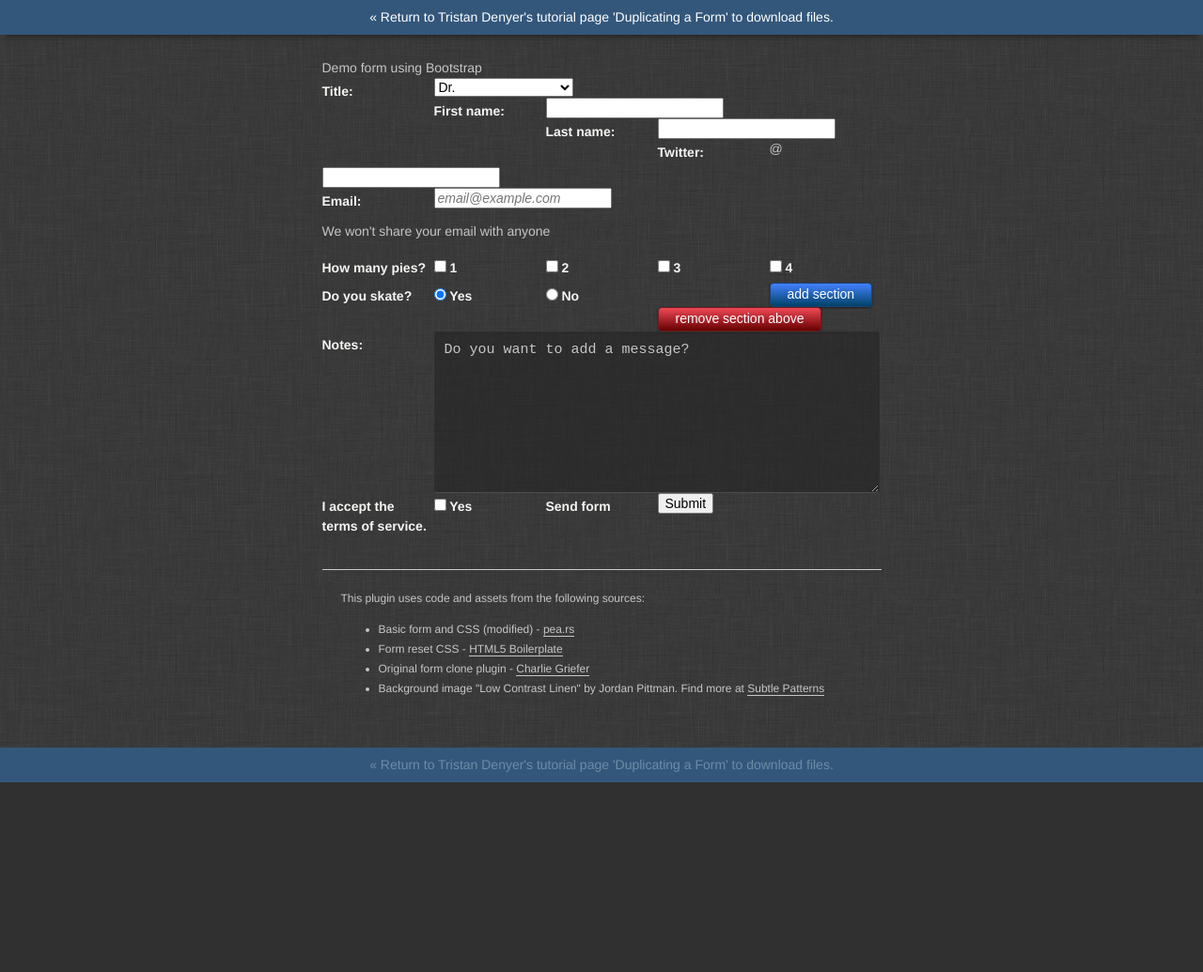
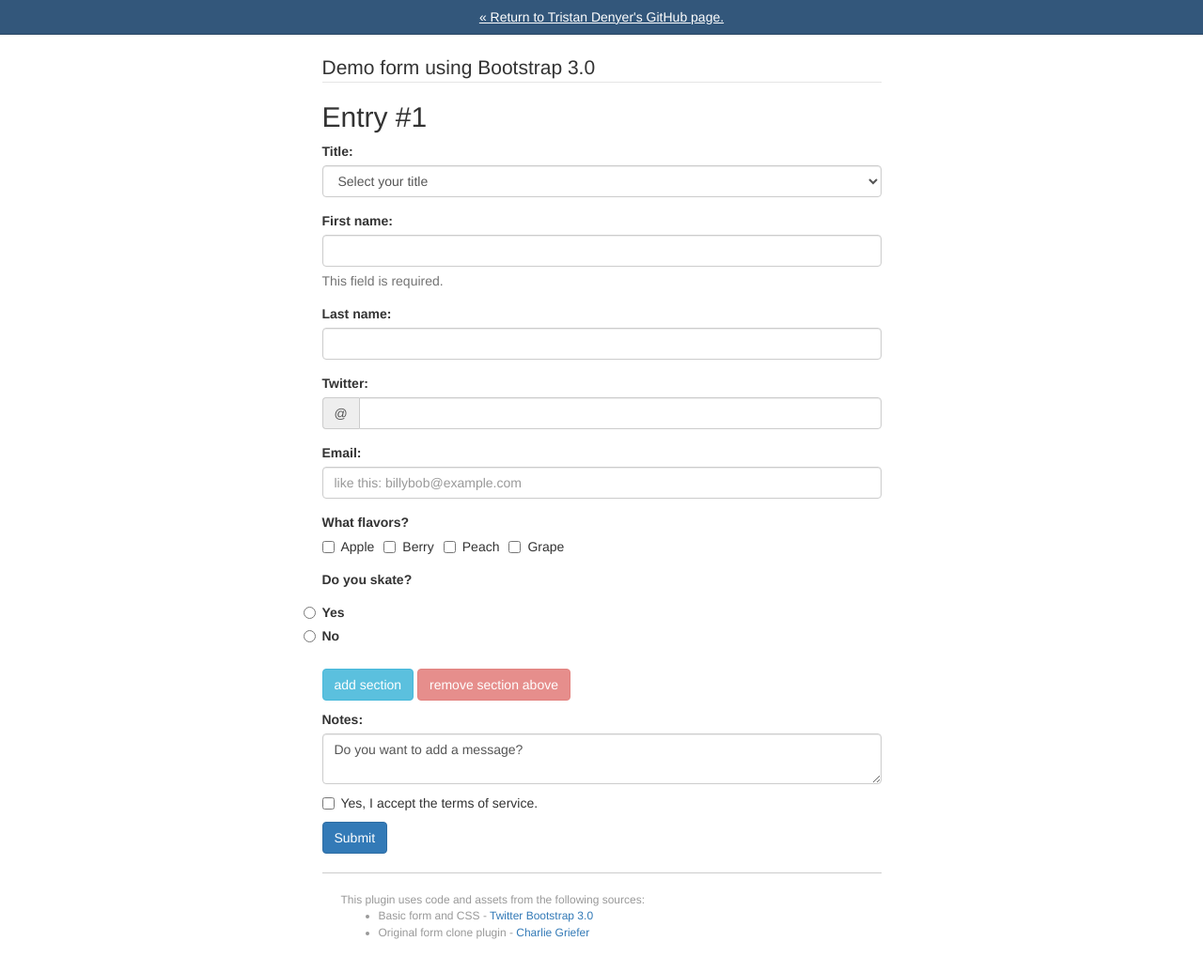
Before and after one commit to tristandenyer/clone-section-of-form-ES6-or-jQuery, a plain HTML site: page dynamic-form-bootstrap-3-0.html in a window 1280 px wide. Shown: the top 1035 px of the page at 94% size. Before the commit the page ends 833 px from the top, so only its background shows below. Drawn offline with nearby package versions, Linux system fonts and the light colour scheme; files that its build step writes are made by us from their sources.

Commit message:
initial commit

```diff
--- a/dynamic-form-bootstrap-3-0.html
+++ b/dynamic-form-bootstrap-3-0.html
@@ -6,170 +6,171 @@
     <meta name="viewport" content="width=device-width, initial-scale=1.0">
 
     <title>Dynamically Duplicating a form, by Tristan Denyer</title>
-    <link rel="stylesheet" href="styles.css" type="text/css">
-    <script src="//ajax.googleapis.com/ajax/libs/jquery/1.9.1/jquery.min.js"></script>
+    <link href="http://netdna.bootstrapcdn.com/bootstrap/3.0.0/css/bootstrap.min.css" rel="stylesheet">
+    <style>
+      /* ==========================================================================
+          Demo using Bootstrap 3.0
+          You don't need any of these styles for the form to work properly. This is
+          just to create the demo/test page.
+        ========================================================================== */
+
+      #wrapper {
+        width:595px;
+        margin:0 auto;
+      }
+      legend {
+        margin-top: 20px;
+      }
+      #attribution {
+        font-size:12px;
+        color:#999;
+        padding:20px;
+        margin:20px 0;
+        border-top:1px solid #ccc;
+      }
+      #O_o {
+        text-align: center;
+        background: #33577b;
+        color: #b4c9dd;
+        border-bottom: 1px solid #294663;
+      }
+      #O_o a:link, #O_o a:visited {
+        color: #b4c9dd;
+        border-bottom: #b4c9dd;
+        display: block;
+        padding: 8px;
+      }
+      #O_o a:hover, #O_o a:active {
+        color: #fff;
+        border-bottom: #fff;
+      }
+      </style>
+    <script src="//ajax.googleapis.com/ajax/libs/jquery/1.10.2/jquery.min.js"></script>
 
     <script type="text/javascript">
     // if Google is down, it looks to local file...
     if (typeof jQuery == 'undefined') {
-      document.write(unescape("%3Cscript src='jquery-1.9.1.min.js' type='text/javascript'%3E%3C/script%3E"));
+      document.write(unescape("%3Cscript src='js/jquery-1.10.2.min.js' type='text/javascript'%3E%3C/script%3E"));
     }
     </script>
-    <script type="text/javascript" src="clone-form-td.js"></script>
+    <script type="text/javascript" src="js/clone-form-td.js"></script>
+    <script src="http://netdna.bootstrapcdn.com/bootstrap/3.0.0/js/bootstrap.min.js"></script> <!-- only added as a smoke test for js conflicts -->
 </head>
 
 <body>
-    <div id="O_o"><a href="http://tristandenyer.com/using-jquery-to-duplicate-a-section-of-a-form-maintaining-accessibility/">&laquo; Return to Tristan Denyer's tutorial page 'Duplicating a Form' to download files.</a></div>
+    <div id="O_o"><a href="https://github.com/tristandenyer/Clone-section-of-form-using-jQuery">&laquo; Return to Tristan Denyer's GitHub page.</a></div>
     <div id="wrapper">
-      <form class="form-horizontal">
+      <form action="#" method="post" id="sign-up_area" role="form">
+        <legend>Demo form using Bootstrap 3.0</legend>
+        <div id="entry1" class="clonedInput">
+          <h2 id="reference" name="reference" class="heading-reference">Entry #1</h2>
           <fieldset>
 
-        <!-- Form Name -->
-        <legend>Demo form using Bootstrap</legend>
-
         <!-- Select Basic -->
-        <div class="control-group">
-          <label class="control-label" for="title">Title:</label>
-          <div class="controls">
-            <select id="title" name="title" class="input-xlarge">
-              <option>Dr.</option>
-              <option>Mrs.</option>
-              <option>Mr.</option>
-              <option>Ms.</option>
-              <option>Sir</option>
-              <option>Lord</option>
-              <option>Baron</option>
-            </select>
-          </div>
+        <label class="label_ttl control-label" for="title">Title:</label>
+        <div class="form-group">
+            <select class="select_ttl form-control" name="title" id="title">
+              <option value="" selected="selected" disabled="disabled">Select your title</option>
+              <option value="Dr.">Dr.</option>
+              <option value="Mr.">Mr.</option>
+              <option value="Mrs.">Mrs.</option>
+              <option value="Ms.">Ms.</option>
+              <option value="Sir">Sir</option>
+            </select> <!-- end .select_ttl -->
           </div>
 
         <!-- Text input-->
-        <div class="control-group">
-          <label class="control-label" for="first_name">First name:</label>
-          <div class="controls">
-            <input id="first_name" name="first_name" type="text" placeholder="" class="input-xlarge" required="">
-
-          </div>
+        <div class="form-group">
+          <label class="label_fn control-label" for="first_name">First name:</label>
+          <input id="first_name" name="first_name" type="text" placeholder="" class="input_fn form-control" required="">
+          <p class="help-block">This field is required.</p>
         </div>
 
         <!-- Text input-->
-        <div class="control-group">
-          <label class="control-label" for="last_name">Last name:</label>
-          <div class="controls">
-            <input id="last_name" name="last_name" type="text" placeholder="" class="input-xlarge">
-
-          </div>
+        <div class="form-group">
+          <label class="label_ln control-label" for="last_name">Last name:</label>
+          <input id="last_name" name="last_name" type="text" placeholder="" class="input_ln form-control">
         </div>
 
         <!-- Prepended text-->
-        <div class="control-group">
-          <label class="control-label" for="twitter_handle">Twitter:</label>
-          <div class="controls">
-            <div class="input-prepend">
-              <span class="add-on">@</span>
-              <input id="twitter_handle" name="twitter_handle" class="input-xlarge" placeholder="" type="text">
+        <label class="label_twt control-label" for="twitter_handle">Twitter:</label>
+        <div class="input-group form-group">
+          <span class="input-group-addon">@</span>
+          <input id="twitter_handle" name="twitter_handle" class="input_twt form-control" placeholder="" type="text">
         </div>
-
-          </div>
-        </div>
-
         <!-- Text input-->
-        <div class="control-group">
-          <label class="control-label" for="email_address">Email:</label>
-          <div class="controls">
-            <input id="email_address" name="email_address" type="text" placeholder="email@example.com" class="input-xlarge">
-            <p class="help-block">We won't share your email with anyone</p>
-          </div>
+        <div class="form-group">
+          <label class="label_email control-label" for="email_address">Email:</label>
+          <input id="email_address" name="email_address" type="text" placeholder="like this: billybob@example.com" class="input_email form-control">
         </div>
 
         <!-- Multiple Checkboxes (inline) -->
-        <div class="control-group">
-          <label class="control-label" for="checkboxitem">How many pies?</label>
-          <div class="controls">
-            <label class="checkbox inline" for="checkboxitem-0">
-              <input type="checkbox" name="checkboxitem" id="checkboxitem-0" value="1">
-              1
+        <label class="label_checkboxitem control-label" for="checkboxitem">What flavors?</label>
+        <div class="input-group form-group">
+          <label class="checkbox-inline" for="checkboxitem-0">
+            <input class="input_checkboxitem" type="checkbox" name="checkboxitem" id="checkboxitem-0" value="Apple">
+            Apple
           </label>
-            <label class="checkbox inline" for="checkboxitem-1">
-              <input type="checkbox" name="checkboxitem" id="checkboxitem-1" value="2">
-              2
+          <label class="checkbox-inline" for="checkboxitem-1">
+            <input class="input_checkboxitem" type="checkbox" name="checkboxitem" id="checkboxitem-1" value="Berry">
+            Berry
           </label>
-            <label class="checkbox inline" for="checkboxitem-2">
-              <input type="checkbox" name="checkboxitem" id="checkboxitem-2" value="3">
-              3
+          <label class="checkbox-inline" for="checkboxitem-2">
+            <input class="input_checkboxitem" type="checkbox" name="checkboxitem" id="checkboxitem-2" value="Peach">
+            Peach
           </label>
-            <label class="checkbox inline" for="checkboxitem-3">
-              <input type="checkbox" name="checkboxitem" id="checkboxitem-3" value="4">
-              4
+          <label class="checkbox-inline" for="checkboxitem-3">
+            <input class="input_checkboxitem" type="checkbox" name="checkboxitem" id="checkboxitem-3" value="Grape">
+            Grape
           </label>
-          </div>
         </div>
 
         <!-- Multiple Radios -->
-        <div class="control-group">
-          <label class="control-label" for="radioitem">Do you skate?</label>
-          <div class="controls">
+        <label class="label_radio control-label" for="radioitem">Do you skate?</label>
+        <div class="input-group form-group">
           <label class="radio" for="radioitem-0">
-              <input type="radio" name="radioitem" id="radioitem-0" value="Yes" checked="checked">
+              <input class="input_radio" type="radio" name="radioitem" id="radioitem-0" value="Yes">
               Yes
             </label>
             <label class="radio" for="radioitem-1">
-              <input type="radio" name="radioitem" id="radioitem-1" value="No">
+              <input class="input_radio" type="radio" name="radioitem" id="radioitem-1" value="No">
               No
             </label>
         </div>
-        </div>
-
+        </div><!-- end #entry1 -->
         <!-- Button (Double) -->
-        <div class="control-group">
-          <label class="control-label" for="btnAdd"></label>
-          <div class="controls">
-            <button id="btnAdd" name="btnAdd" class="btn btn-info">add section</button>
-            <button id="btnDel" name="btnDel" class="btn btn-danger">remove section above</button>
-          </div>
-        </div>
+        <p>
+        <button type="button" id="btnAdd" name="btnAdd" class="btn btn-info">add section</button>
+          <button type="button" id="btnDel" name="btnDel" class="btn btn-danger">remove section above</button>
+        </p>
 
         <!-- Textarea -->
-        <div class="control-group">
         <label class="control-label" for="notes">Notes:</label>
-          <div class="controls">
-            <textarea id="notes" name="notes">Do you want to add a message?</textarea>
-          </div>
-        </div>
+        <textarea id="notes" name="notes" class="form-control">Do you want to add a message?</textarea>
 
         <!-- Multiple Checkboxes (inline) -->
-        <div class="control-group">
-          <label class="control-label" for="check_accept">I accept the terms of service.</label>
-          <div class="controls">
-            <label class="checkbox inline" for="check_accept-0">
-              <input type="checkbox" name="check_accept" id="check_accept-0" value="Yes">
-              Yes
-            </label>
-          </div>
+        <div class="checkbox">
+          <label>
+            <input type="checkbox" value="">Yes, I accept the terms of service.</label>
         </div>
 
         <!-- Button -->
-        <div class="control-group">
-          <label class="control-label" for="submit_button">Send form</label>
-          <div class="controls">
+        <p>
           <button id="submit_button" name="submit_button" class="btn btn-primary">Submit</button>
-          </div>
-        </div>
+        </p>
 
         </fieldset>
         </form>
         <div id="attribution">
         This plugin uses code and assets from the following sources:
         <ul>
-            <li>Basic form and CSS (modified) - <a href="http://pea.rs/" target="_blank">pea.rs</a></li>
-            <li>Form reset CSS - <a href="http://html5boilerplate.com/" target="_blank">HTML5 Boilerplate</a></li>
+            <li>Basic form and CSS - <a href="http://getbootstrap.com/" target="_blank">Twitter Bootstrap 3.0</a></li>
             <li>Original form clone plugin - <a href="http://charlie.griefer.com/blog/2009/09/17/jquery-dynamically-adding-form-elements/" target="_blank">Charlie Griefer</a></li>
-            <li>Background image "Low Contrast Linen" by Jordan Pittman. Find more at <a href="http://subtlepatterns.com/" target="_blank">Subtle Patterns</a></li>
         </ul>
       </div> <!-- end attribution -->
     </div> <!-- end wrapper -->
     <div id="O_o">
-      <a href="http://tristandenyer.com/using-jquery-to-duplicate-a-section-of-a-form-maintaining-accessibility/">&laquo; Return to Tristan Denyer's tutorial page 'Duplicating a Form' to download files.</a>
+      <a href="https://github.com/tristandenyer/Clone-section-of-form-using-jQuery">&laquo; Return to Tristan Denyer's GitHub page.</a>
     </div>
 </body>
 </html>
```
Lines whose indentation alone changed are shown as unchanged.
